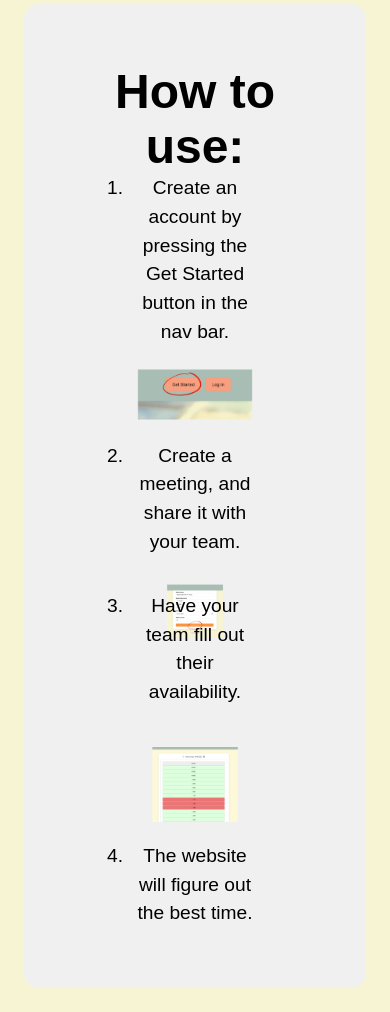
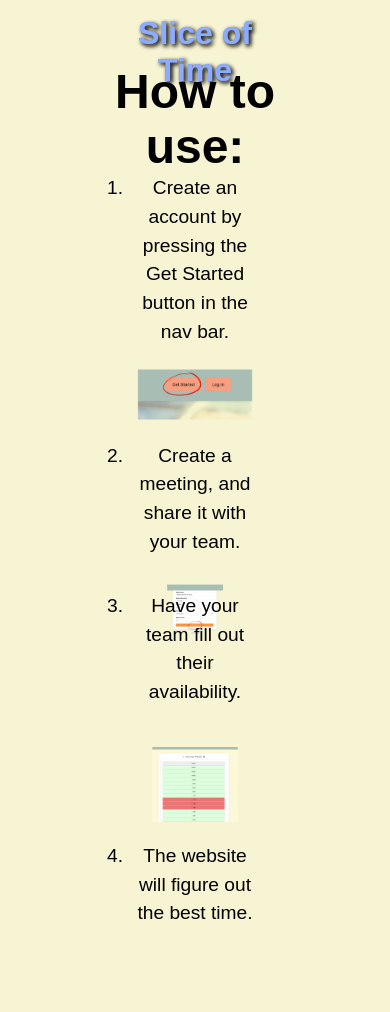
Before and after one commit to JillStingray1/CITS3403-Group-Project, a Flask app: page / in a window 390 px wide. Shown: the part 299-1311 px from the top of the page. Run offline with Flask 3, Linux system fonts and the light colour scheme.

```diff
--- a/static/stylesheet/landing.css
+++ b/static/stylesheet/landing.css
@@ -23,7 +23,20 @@
   align-items: center; /* Center child elements horizontally */
 }
 
+.hero-text h1 {
+  position: absolute; /* Position the text over the video */
+  top: 22%; /* Center vertically */
+  left: 50%; /* Center horizontally */
+  transform: translate(-50%, -50%); /* Adjust for the element's own dimensions */
+  text-align: center; /* Center the text */
+  color: rgb(142, 172, 255); /* Make the text stand out over the video */
+  font-size: 5rem; /* Adjust font size as needed */
+  font-weight: bold;
+  text-shadow: 2px 2px 4px rgba(0, 0, 0, 0.7); /* Add a shadow for better readability */
+}
+
 .hero-video video {
+  position: relative;
   width: 100vw; /* Make the video span the full width of the viewport */
   height: auto; /* Maintain the aspect ratio */
   object-fit: cover; /* Ensure the video scales properly without distortion */
@@ -36,7 +49,6 @@
 .discription-body {
   display: inline-block; /* Make the container shrink to fit its content */
   padding: 60px; /* Add padding around the text */
-  background-color: #f0f0f0; /* Add a light grey background */
   border-radius: 15px; /* Curve the edges */
   text-align: center; /* Center the text inside */
   width: 100%; /* Allow the container to expand */
@@ -101,6 +113,9 @@
     margin-top: 80px;
   }
 
+  .hero-text h1 {
+    font-size: 2rem;
+  }
   .navbar .nav-container {
     padding: 0 8px;
   }
--- a/templates/index.html
+++ b/templates/index.html
@@ -26,15 +26,23 @@
   <!-- Main hero area -->
   <main>
     <section class="landing-container">
+
       <div class="hero-video">
         <video autoplay loop muted playsinline>
           <source src="{{ url_for('static', filename='media/meeting.mp4') }}"
                   type="video/mp4" />
           Sorry, your browser doesn’t support HTML5 video.
         </video>
+
+        <div class="hero-text">
+          <h1>Slice of Time</h1>
+        </div>
       </div>
+      <div class="hero-text">
+          <h1>Slice of Time</h1>
+        </div>
 
-      </div>
+
       <div class="discription-body">
         <h2>How to use:</h2>
         <ol>
```
Also changed, not shown: README.md.
